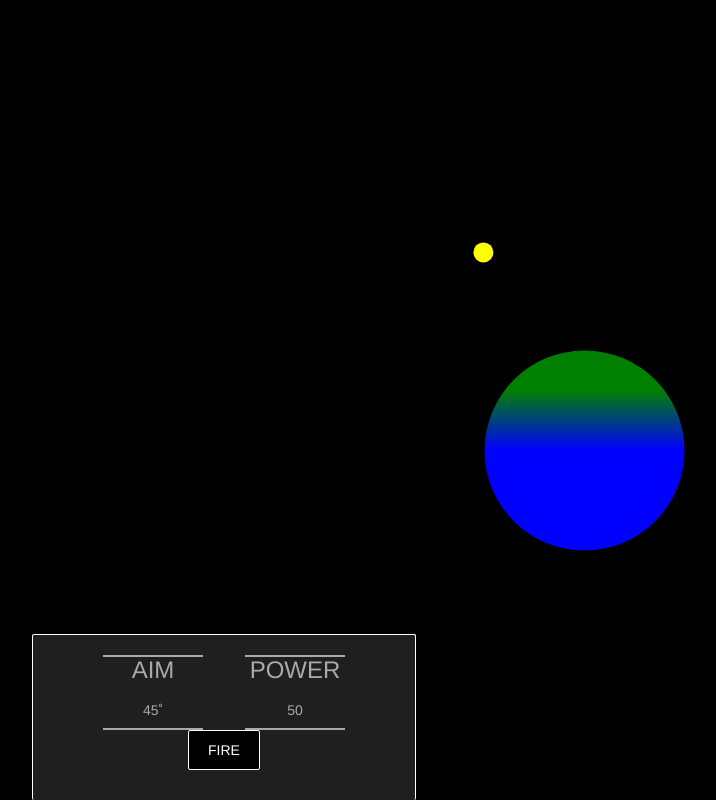
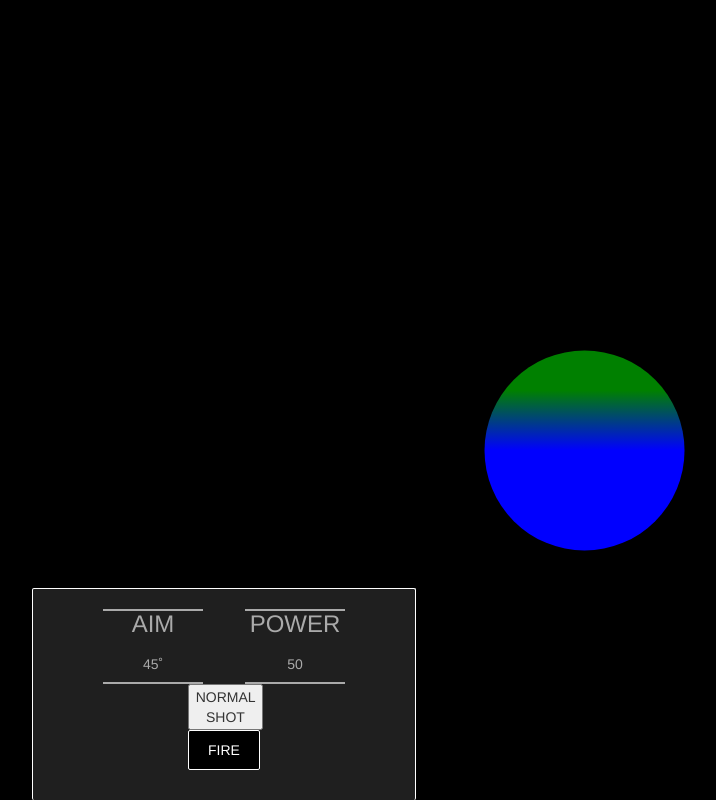
Before and after one commit to KidIcarus1337/galaxy-tanks, a plain HTML site: page app/index.html in a window 1280 px wide. Both pictures are taken after a click on the button "FIRE". Shown: the whole page, without its empty margins (416-1132 px from the left). Drawn offline with Linux system fonts and the light colour scheme.

Commit message:
Restructured code to have the game running on a loop that properly works in conjunction with framerate and also implemented a game speed factor.

```diff
--- a/app/index.html
+++ b/app/index.html
@@ -44,8 +44,8 @@
             </div>
         </div>
         <div class="ui-mid-container">
-            <div class="select-shot">
-
+            <div class="shot-btn-container">
+                <button type="button" class="select-shot">NORMAL SHOT</button>
             </div>
             <div class="btn-container">
                 <button type="button" class="fire-button">FIRE</button>
--- a/app/scripts/main.js
+++ b/app/scripts/main.js
@@ -85,7 +85,6 @@ $(function() {
     // Resize the canvas to fill browser window dynamically
     window.addEventListener('resize', resizeCanvas, false);
 
-    var frame_rate = 60;
     function resizeCanvas() {
         canvas.setHeight(window.innerHeight);
         canvas.setWidth(window.innerWidth);
@@ -95,9 +94,20 @@ $(function() {
 
     // Physics
     // ----------------------------------------------------------------------------------------------------------
+    var frame_rate = 120;
+    var game_speed = 1;
+    var game_time_unit = (60 / frame_rate) * game_speed;
+
     var angle;
     var degreeInRadians = 2*Math.PI/360;
-    var gravitational_constant = 0.20;
+
+    var gravitational_constant = 0.2;
+    fabric.Object.prototype.realX = function() {
+        return this.left + this.radius;
+    };
+    fabric.Object.prototype.realY = function() {
+        return this.top + this.radius;
+    };
 
     // Shots
     var default_shot = new fabric.Circle({radius: 10, fill: 'yellow', left: 1100, top: 150, selectable: false, velocityX: 0, velocityY: 0, mass: 1});
@@ -124,6 +134,11 @@ $(function() {
     canvas.add(selected_shot, test_planet);
     var objects_in_universe = [test_planet];
 
+    function distanceBetween(object1, object2) {
+        var dx = (object1.realX()) - (object2.realX()), dy = (object1.realY()) - (object2.realY());
+        return Math.sqrt(Math.pow(dx, 2) + Math.pow(dy, 2));
+    }
+
     function calculateGForce(object) {
         var other_objects = $.grep(objects_in_universe, function(o, i) {
             return o != object;
@@ -131,10 +146,10 @@ $(function() {
         var total_x_force = 0, total_y_force = 0;
         for (var index in other_objects) {
             var g_source = other_objects[index];
-            var dx = (g_source.left + g_source.radius) - (object.left + object.radius), dy = (g_source.top + g_source.radius) - (object.top + object.radius);
-            var hypotenuse = Math.sqrt(Math.pow(dx, 2) + Math.pow(dy, 2));
-            var g_force = (gravitational_constant * g_source.mass) / Math.pow(hypotenuse, 2);
-            var x_force = g_force * (dx / hypotenuse), y_force = g_force * (dy / hypotenuse);
+            var distance = distanceBetween(g_source, object);
+            var dx = (g_source.realX()) - (object.realX()), dy = (g_source.realY()) - (object.realY());
+            var g_force = (gravitational_constant * g_source.mass) / Math.pow(distance, 2);
+            var x_force = g_force * (dx / distance), y_force = g_force * (dy / distance);
             total_x_force += x_force;
             total_y_force += y_force;
         }
@@ -143,8 +158,8 @@ $(function() {
 
     function updateVelocity(object) {
         var g_forces = calculateGForce(object);
-        object.velocityX += g_forces[0];
-        object.velocityY += g_forces[1];
+        object.velocityX = object.velocityX + (g_forces[0] * game_time_unit);
+        object.velocityY = object.velocityY + (g_forces[1] * game_time_unit);
         if (object.left + object.velocityX < 0 || object.left + object.velocityX > canvas.width - object.width) {
             object.velocityX = -object.velocityX;
         }
@@ -154,25 +169,41 @@ $(function() {
     }
 
     function updatePosition(object) {
-        object.set({left: object.left + object.velocityX, top: object.top + object.velocityY});
+        object.set({left: object.left + object.velocityX * game_time_unit, top: object.top + object.velocityY * game_time_unit});
     }
 
-    function animate_loop() {
+    function checkCollision(object) {
+        var other_objects = $.grep(objects_in_universe, function(o, i) {
+            return o != object;
+        });
+        for (var index in other_objects) {
+            var opposing_obj = other_objects[index];
+            var distance = distanceBetween(opposing_obj, object);
+            if ((opposing_obj.radius + object.radius) > distance && object == selected_shot) {
+                    objects_in_universe = $.grep(objects_in_universe, function(o, i) {
+                        return o != object;
+                    });
+                    canvas.remove(object);
+            }
+        }
+    }
+
+    function animateLoop() {
         for (var index in objects_in_universe) {
             var object = objects_in_universe[index];
+            checkCollision(object);
             updateVelocity(object);
             updatePosition(object);
         }
-        setTimeout(animate_loop, 1000 / frame_rate);
         canvas.renderAll();
+        setTimeout(animateLoop, 1000 / frame_rate);
     }
 
     function fire(object) {
         var power = Number($(".power").text());
         angle = Number($(".aim").text().substring(0, $(".aim").text().length - 1));
-        object.velocityX = Math.cos(degreeInRadians * angle) * ((power * 5)/frame_rate);
-        object.velocityY = Math.sin(degreeInRadians * angle) * ((power * 5)/frame_rate);
-
+        object.velocityX = Math.cos(degreeInRadians * angle) * ((power / 10));
+        object.velocityY = Math.sin(degreeInRadians * angle) * ((power / 10));
         objects_in_universe.push(object);
     }
 
@@ -311,5 +342,5 @@ $(function() {
 
 
     modeChange(tearTitle, buildGame);
-    animate_loop();
+    animateLoop();
 });
```
